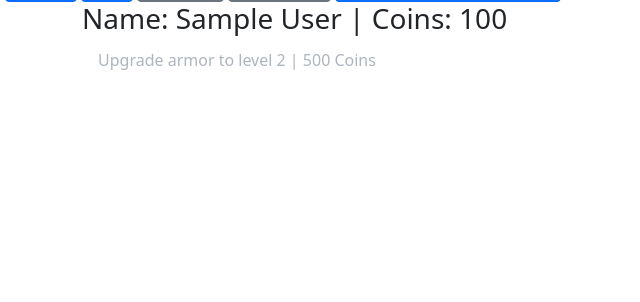
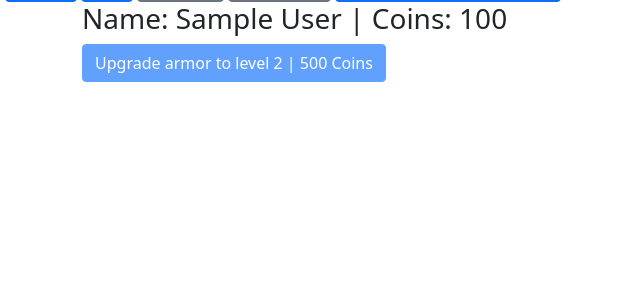
Before and after one commit to nauseousKibbles/RPGgame, a Flask app: page /shop in a window 1280 px wide. Shown: the part 41-343 px from the top of the page, without its empty margins (0-640 px from the left). Run offline with Flask 2, Linux system fonts and the light colour scheme; the visitor is signed in with stand-in values (Sample User, id 1); data comes from the database, SQL or seed files in the repository.

Commit message:
Fixed styling on shop

```diff
--- a/RPGgame/routes.py
+++ b/RPGgame/routes.py
@@ -91,8 +91,8 @@ def home():
 
 @app.route('/signup', methods=['GET', 'POST'])
 def signup():
-    if current_user.is_authenticated:
-        return redirect(url_for('home'))
+    # if current_user.is_authenticated:
+        # return redirect(url_for('home'))
     form = SignupForm()
     if form.validate_on_submit():
         hashed_password = bcrypt.generate_password_hash(form.password.data).decode('utf-8')
@@ -106,8 +106,8 @@ def signup():
 
 @app.route("/login", methods=['GET','POST'])
 def login():
-    if current_user.is_authenticated:
-        return redirect(url_for('home'))
+    # if current_user.is_authenticated:
+        # return redirect(url_for('home'))
     form = LoginForm()
     if form.validate_on_submit():
         user = User.query.filter_by(name=form.name.data).first()
--- a/RPGgame/templates/game/shop.html
+++ b/RPGgame/templates/game/shop.html
@@ -8,19 +8,19 @@
 
 
 {% if current_user.defence == 1 %}
-<a class="dropdown-item {% if current_user.coins < 500 %} disabled {% endif %}" href="{{ url_for('shop') }}">Upgrade armor to level 2 | 500 Coins</a>
+<a class="btn btn-primary {% if current_user.coins < 500 %} disabled {% endif %}" href="{{ url_for('shop') }}">Upgrade armor to level 2 | 500 Coins</a>
 {% endif %}
 
 {% if current_user.defence == 2 %}
-<a class="dropdown-item {% if current_user.coins < 500 %} disabled {% endif %}" href="{{ url_for('shop') }}">Upgrade armor to level 3 | 1,000 Coins</a>
+<a class="btn btn-primary {% if current_user.coins < 500 %} disabled {% endif %}" href="{{ url_for('shop') }}">Upgrade armor to level 3 | 1,000 Coins</a>
 {% endif %}
 
 {% if current_user.defence == 3 %}
-<a class="dropdown-item {% if current_user.coins < 500 %} disabled {% endif %}" href="{{ url_for('shop') }}">Upgrade armor to level 4 | 50,000 Coins</a>
+<a class="btn btn-primary {% if current_user.coins < 500 %} disabled {% endif %}" href="{{ url_for('shop') }}">Upgrade armor to level 4 | 50,000 Coins</a>
 {% endif %}
 
 {% if current_user.defence == 4 %}
-<a class="dropdown-item {% if current_user.coins < 500 %} disabled {% endif %}" href="{{ url_for('shop') }}">Upgrade armor to level 5 | 100,000 Coins</a>
+<a class="btn btn-primary {% if current_user.coins < 500 %} disabled {% endif %}" href="{{ url_for('shop') }}">Upgrade armor to level 5 | 100,000 Coins</a>
 {% endif %}
 
 
```
